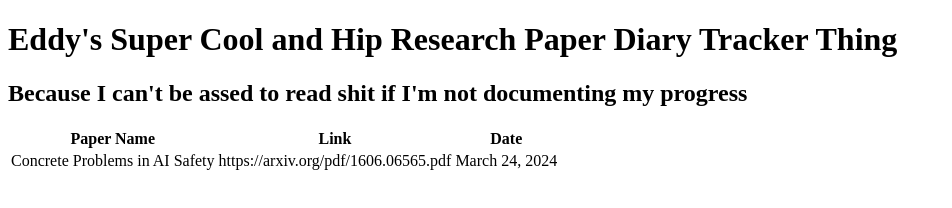
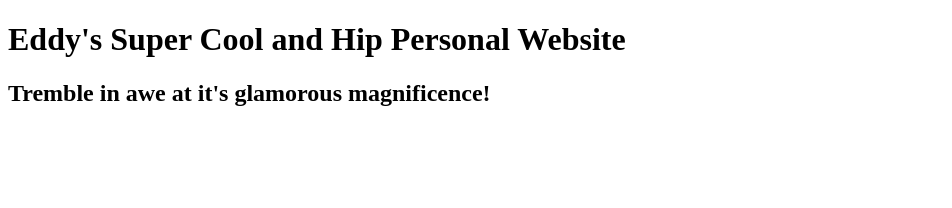
Before and after one commit to eddyjiang55/eddyjiang55.github.io, a plain HTML site: page index.html in a window 1280 px wide. Shown: the whole page, without its empty margins (0-952 px from the left). Drawn offline with Linux system fonts and the light colour scheme.

Commit message:
Update index.html

```diff
--- a/index.html
+++ b/index.html
@@ -3,34 +3,14 @@
 
     <head>
 
-        <title>Cool Shit</title>
+        <title>Eddy Jiang</title>
 
     </head>
 
     <body>
 
-        <h1>Eddy's Super Cool and Hip Research Paper Diary Tracker Thing</h1>
-        <h2>Because I can't be assed to read shit if I'm not documenting my progress</h2>
-
-        <table>
-
-        <tr>
-
-            <th>Paper Name</th>
-            <th>Link</th>
-            <th>Date</th>
-
-        </tr>
-
-        <tr>
-
-            <td>Concrete Problems in AI Safety</td>
-            <td>https://arxiv.org/pdf/1606.06565.pdf</td>
-            <td>March 24, 2024</td>
-
-        </tr>
-
-        </table>
+        <h1>Eddy's Super Cool and Hip Personal Website</h1>
+        <h2>Tremble in awe at it's glamorous magnificence!</h2>
 
     </body>
 
```
